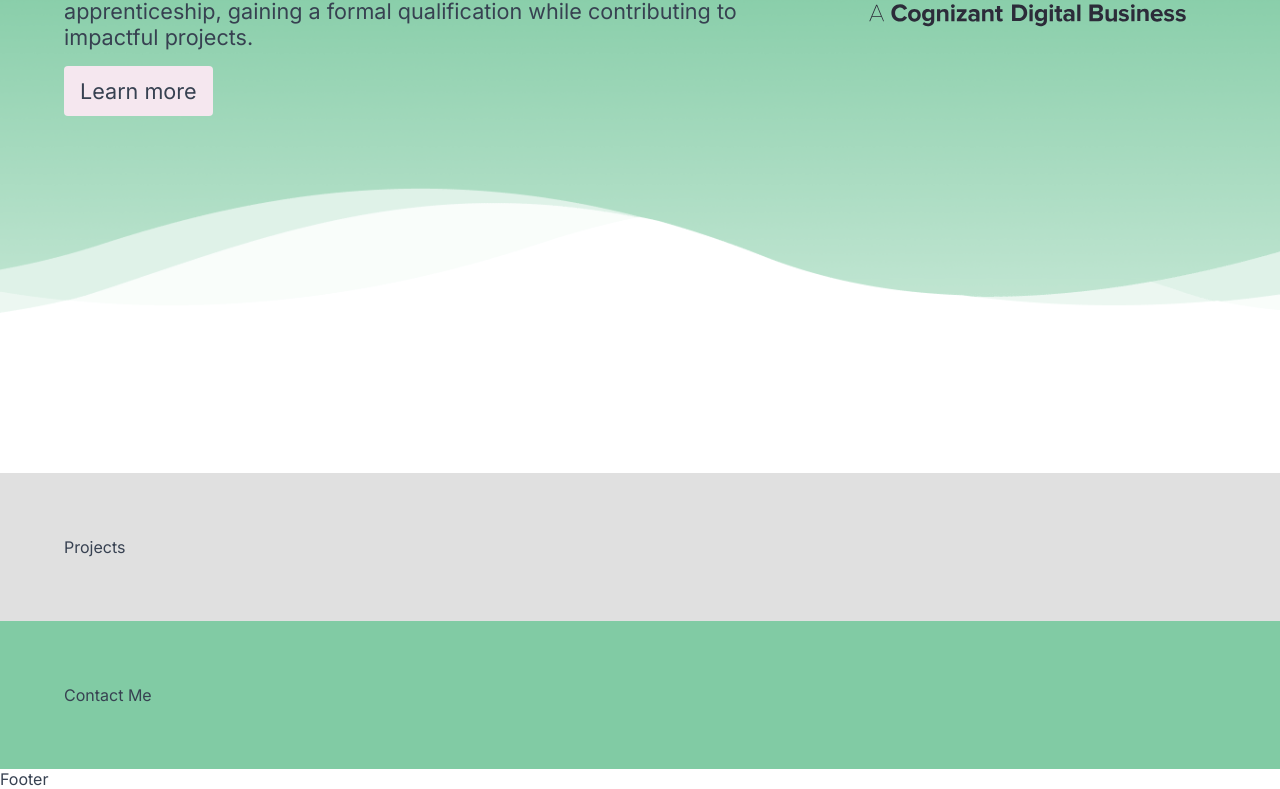
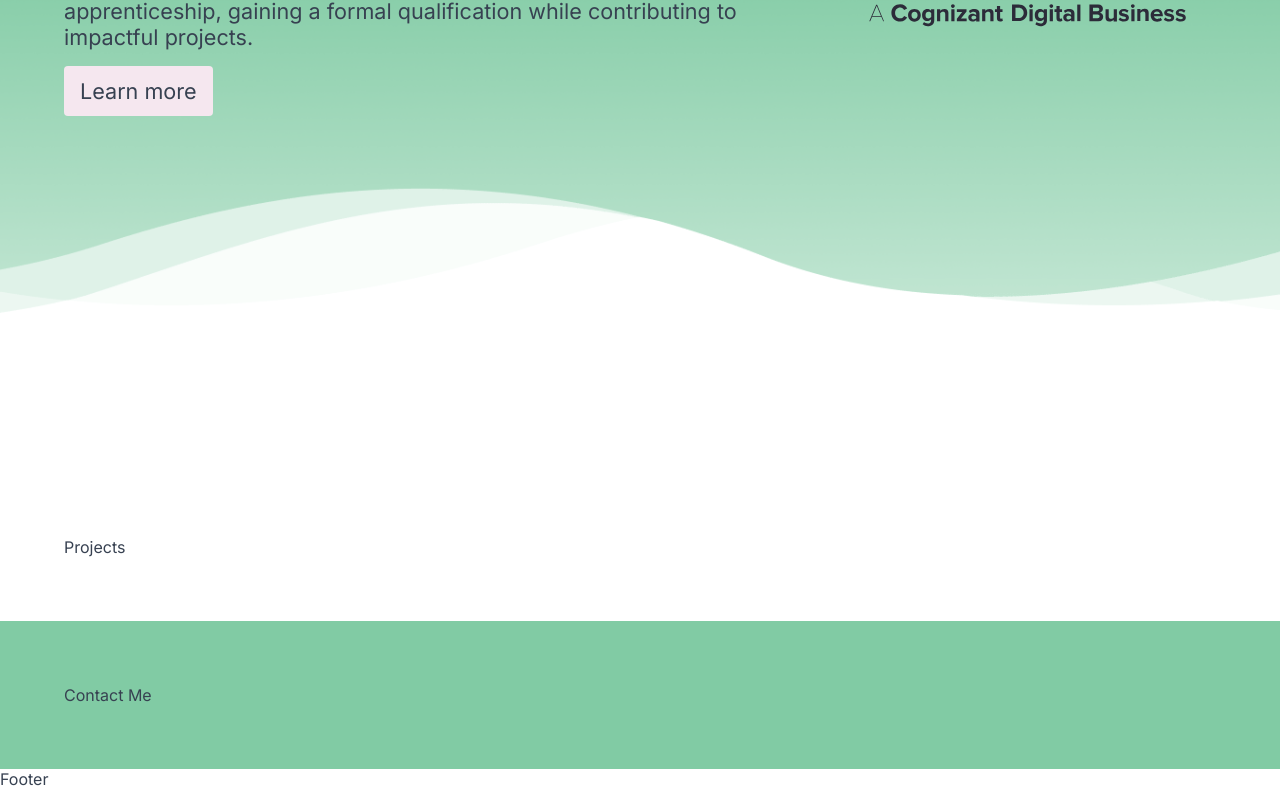
Before and after one commit to DanClubb/Personal-site-v2, a Next.js app: page / in a window 1280 px wide. Shown: the part 1086-1875 px from the top of the page. Built offline with nearby package versions, Linux system fonts and the light colour scheme.

Commit message:
removed project section styles

```diff
--- a/src/app/styles/homepage.module.css
+++ b/src/app/styles/homepage.module.css
@@ -144,7 +144,3 @@
         flex-direction: column;
     }
 }
-
-.projects {
-    background-color: rgb(224, 224, 224);
-}
```
